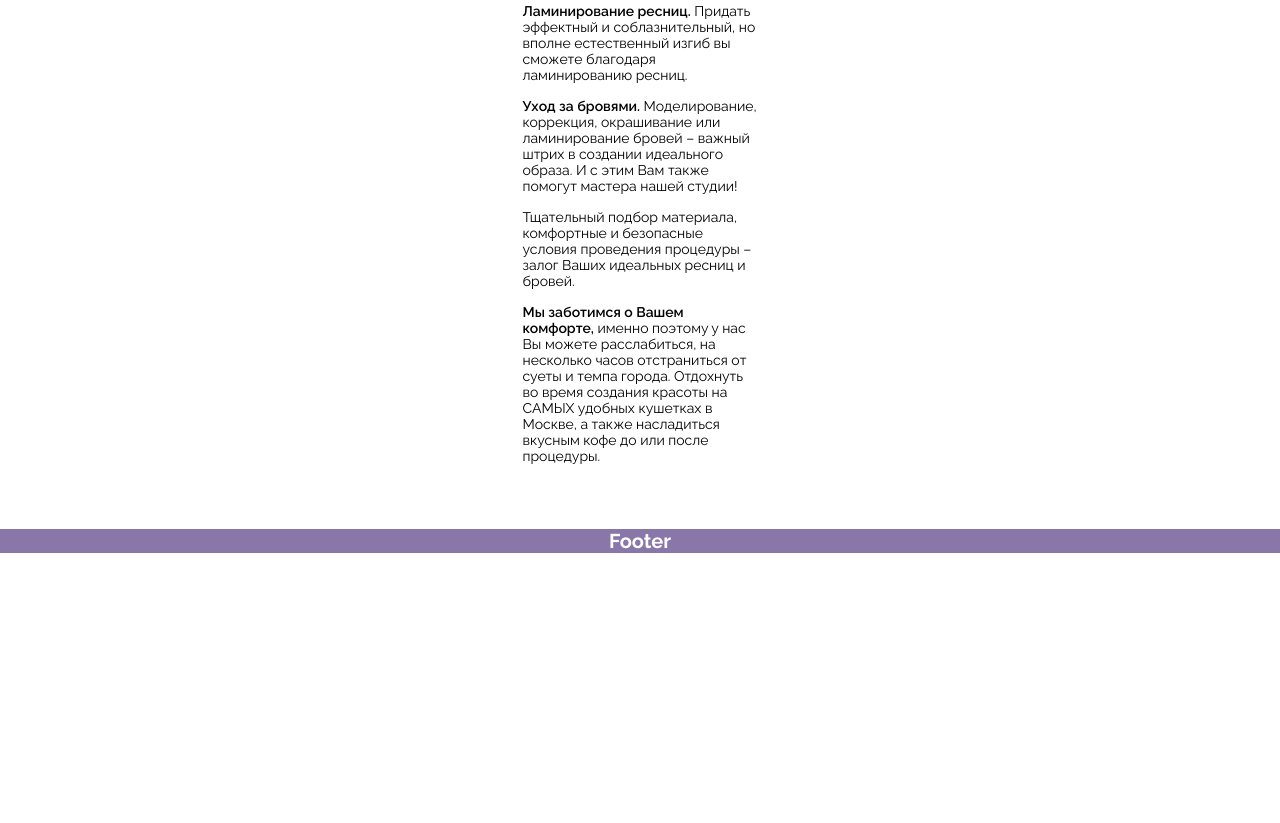
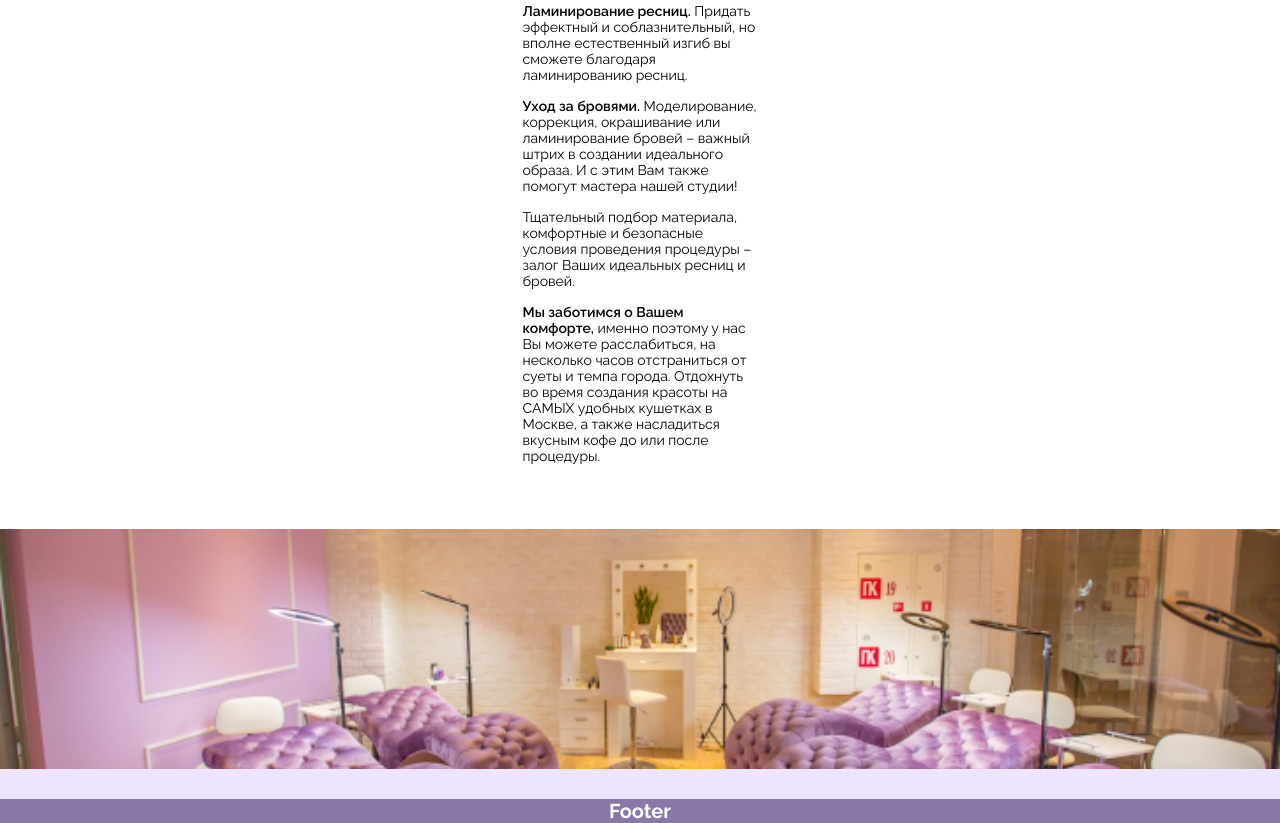
Before and after one commit to MikeIv/ElzaLashes, a website: page src/index.html in a window 1280 px wide. Shown: the part 1120-1943 px from the top of the page. Before the commit the page ends 1673 px from the top, so only its background shows below. Drawn offline with nearby package versions, Linux system fonts and the light colour scheme; files that its build step writes are made by us from their sources.

Commit message:
list block

```diff
--- a/src/index.html
+++ b/src/index.html
@@ -84,9 +84,19 @@
   </div>
 </section>
 
+        <section class="main__list">
+            <h2 class="visually-hidden">Всё о нас</h2>
+
+            <div class="main__salon">
+                <img src="/img/salon_img.jpg" alt="salon" class="main__salon-img">
+            </div>
+
+
+        </section>
 
 
     </main>
+
 
 
 
--- a/src/less/blocks/main.less
+++ b/src/less/blocks/main.less
@@ -12,3 +12,34 @@
   margin: 0 auto;
   background-color: @white;
 }
+
+.main__list {
+  display: flex;
+  flex-direction: column;
+  justify-content: flex-start;
+
+  width: 100%;
+
+  margin: 0;
+  padding: 0;
+
+  background-color: @exlight;
+}
+
+
+.main__salon {
+  display: block;
+
+  width: 100%;
+  height: 240px;
+
+  margin: 0;
+  margin-bottom: 3rem;
+  padding: 0;
+}
+
+.main__salon-img {
+  width: 100%;
+  height: 100%;
+  object-fit: cover;
+}
```
Also changed, not shown: src/index_build.html (+10 -0 lines), build/css/style.css, build/css/style.min.css, build/img/salon_img.jpg (added), build/index.html, src/css/style.css, src/img/salon_img.jpg (added).
